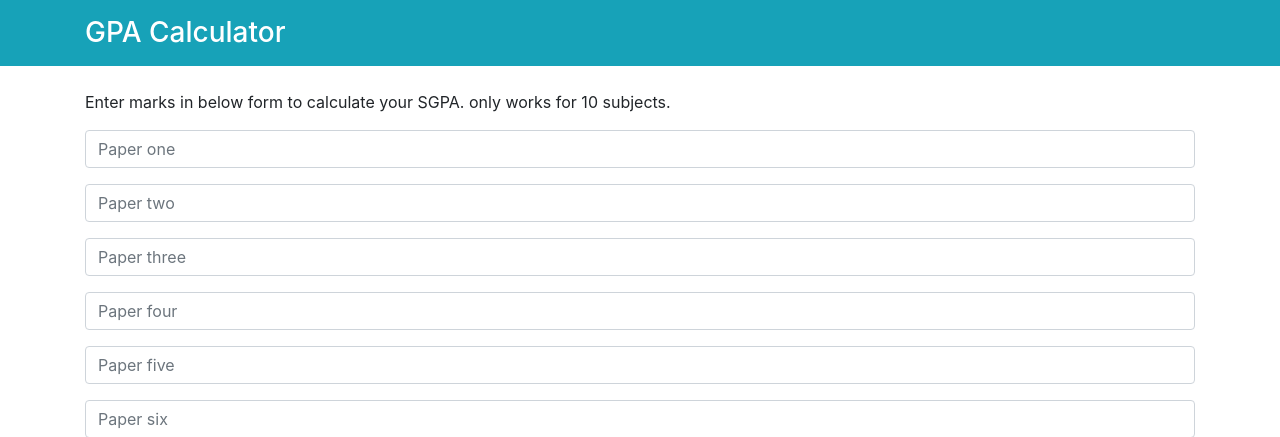
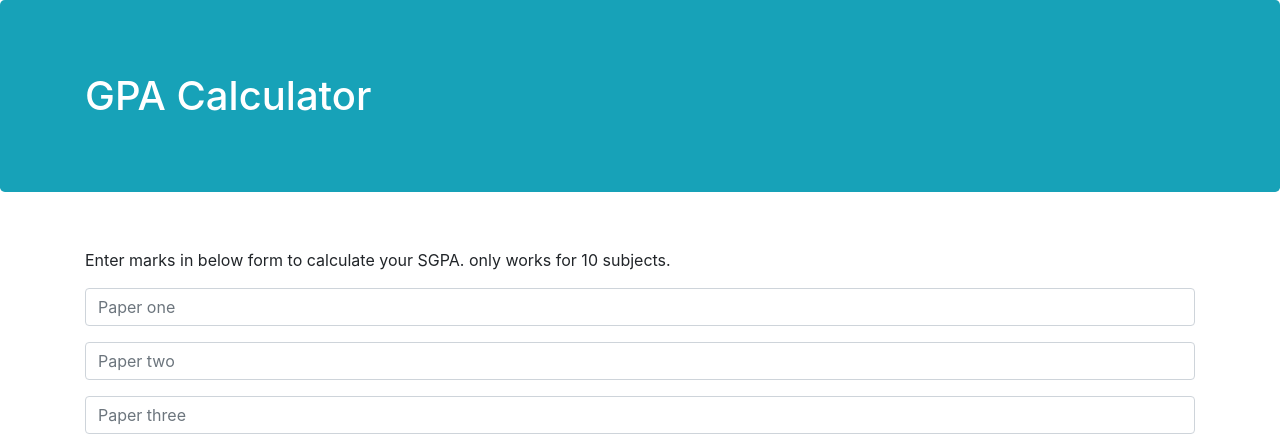
Before and after one commit to dheerajreal/gpa-calculator, a Python web app: template flask/templates/gpa.html in a window 1280 px wide. Shown: the top 437 px of the page. Run offline with Jinja, Linux system fonts and the light colour scheme; the template is opened without the code that fills it, so the values that code supplies are empty; some libraries are stand-ins or nearby versions.

Commit message:
changed template

```diff
--- a/flask/templates/base.html
+++ b/flask/templates/base.html
@@ -11,9 +11,9 @@
 </head>
 
 <body>
-    <div class="navbar bg-info">
+    <div class="jumbotron bg-info">
         <div class="container mt-2">
-            <h3><a href="" class="text-white">GPA Calculator</a></h3>
+            <h1><a href="" class="text-white">GPA Calculator</a></h1>
         </div>
 
     </div>
```
